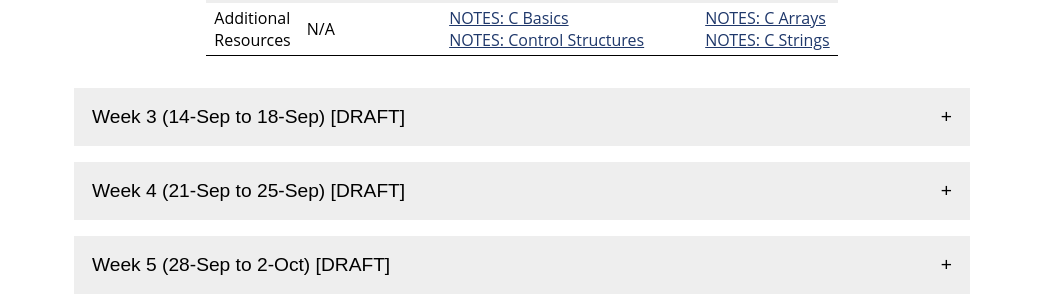
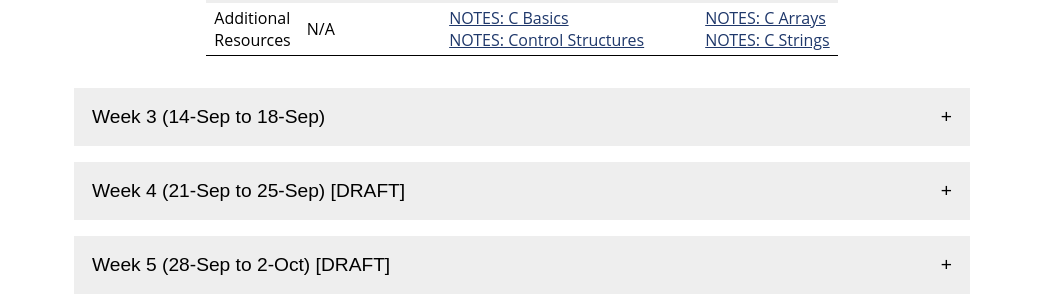
Before and after one commit to jhu-ip/cs220-f26, a Jekyll site: the page built from material.md, in a window 1280 px wide. Shown: the part 623-923 px from the top of the page, without its empty margins (118-1161 px from the left). Built offline with Jekyll 4.4.1, drawn with Linux system fonts in a browser that asks for light colours.

Commit message:
removed DRAFT from week 3 materials title

```diff
--- a/material.md
+++ b/material.md
@@ -115,7 +115,7 @@ the materials for that week. Note that all weeks will be marked as "[DRAFT]" and
 </table>
 </div>
 
-<button type="button" id="week_3_toggle" class="week_control_button">Week 3 (14-Sep to 18-Sep) [DRAFT]</button>
+<button type="button" id="week_3_toggle" class="week_control_button">Week 3 (14-Sep to 18-Sep)</button>
 <div id="week_3" class="collapsible">
 <table>
   <thead>
```
